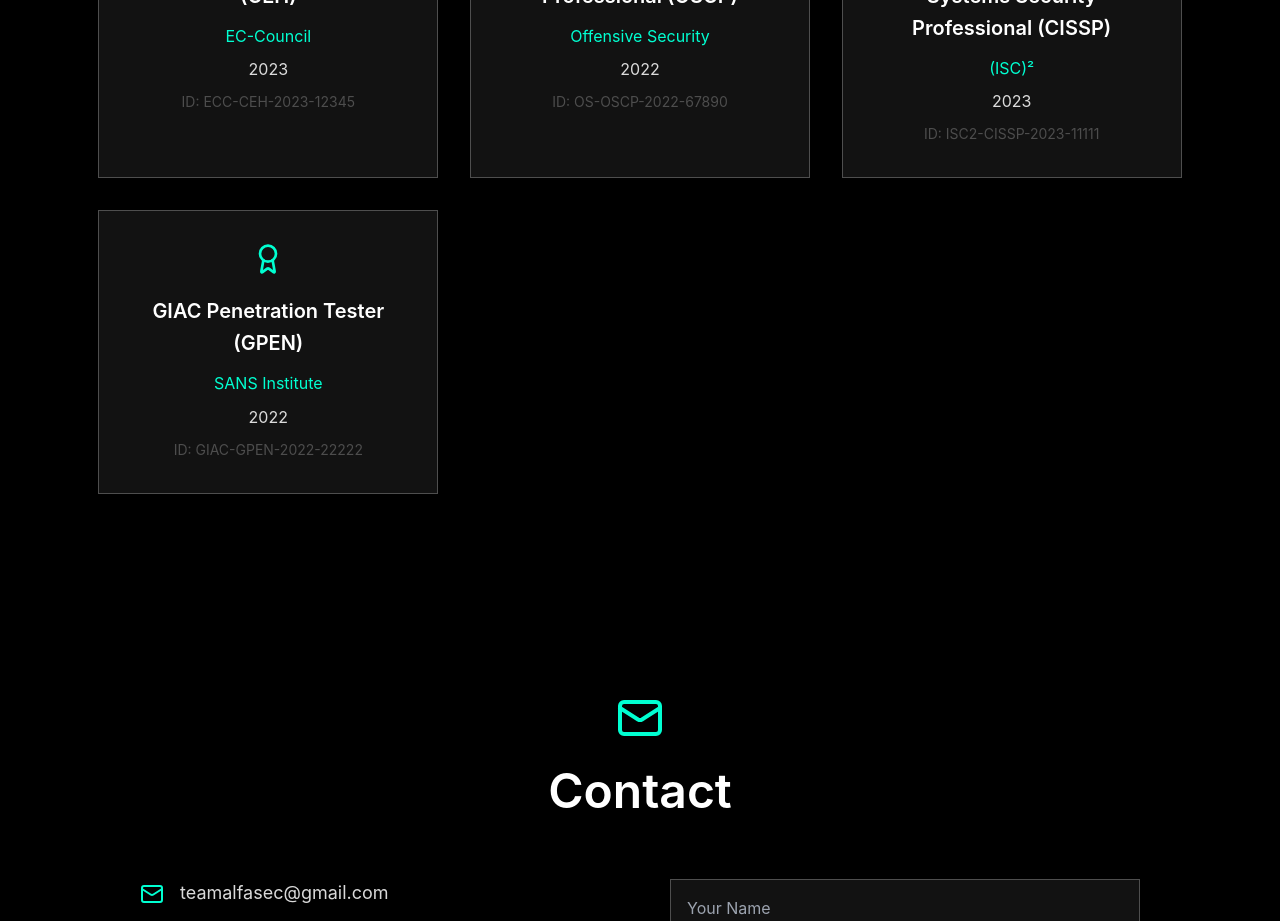
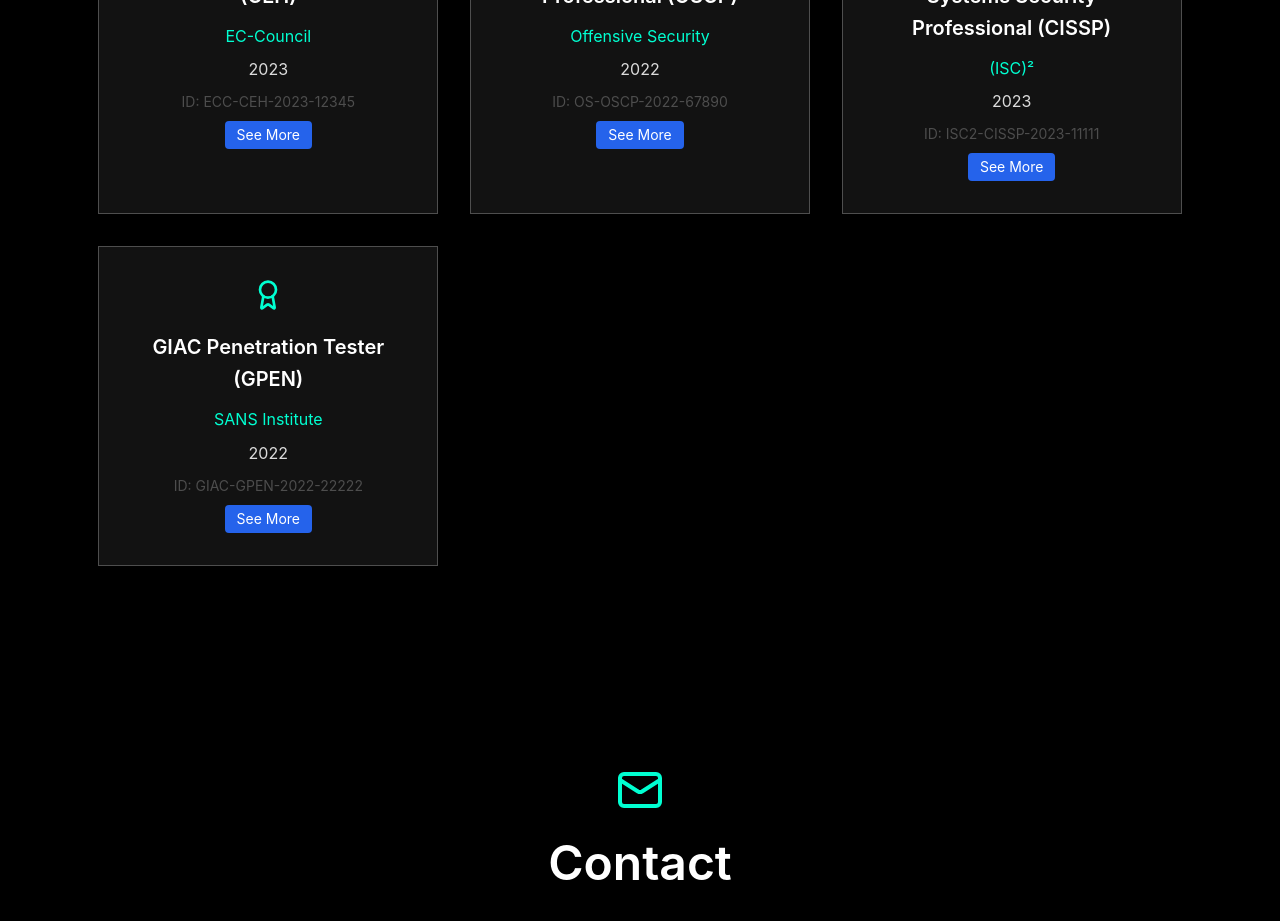
Before and after one commit to adssterramarket-cmd/alfa-cyber, a React (Create React App) app: page / in a window 1280 px wide. Shown: the part 6140-7061 px from the top of the page. Built offline with nearby package versions, Linux system fonts and the light colour scheme.

Commit message:
Update Portfolio.jsx

```diff
--- a/src/components/Portfolio.jsx
+++ b/src/components/Portfolio.jsx
@@ -306,11 +306,39 @@ const Portfolio = () => {
           <p className="cert-issuer">{cert.issuer}</p>
           <p className="cert-year">{cert.year}</p>
           <p className="cert-id">ID: {cert.credentialId}</p>
+
+          {/* See More Button with Popup */}
+          <Dialog>
+            <DialogTrigger asChild>
+              <button className="see-more-btn mt-2 px-3 py-1 bg-blue-600 text-white text-sm rounded hover:bg-blue-700">
+                See More
+              </button>
+            </DialogTrigger>
+            <DialogContent className="max-w-md">
+              <DialogHeader>
+                <DialogTitle>{cert.name}</DialogTitle>
+              </DialogHeader>
+              <div className="flex flex-col items-center gap-4">
+                <img
+                  src={cert.image}
+                  alt={cert.name}
+                  className="w-64 h-auto rounded border"
+                />
+                <p className="text-sm text-gray-600">
+                  Issued by: {cert.issuer} ({cert.year})
+                </p>
+                <p className="text-xs text-gray-500">
+                  Credential ID: {cert.credentialId}
+                </p>
+              </div>
+            </DialogContent>
+          </Dialog>
         </div>
       ))}
     </div>
   </div>
 </section>
+
 
       {/* Contact Section */}
       <section id="contact" className="section">
```
Lines whose indentation alone changed are shown as unchanged.
